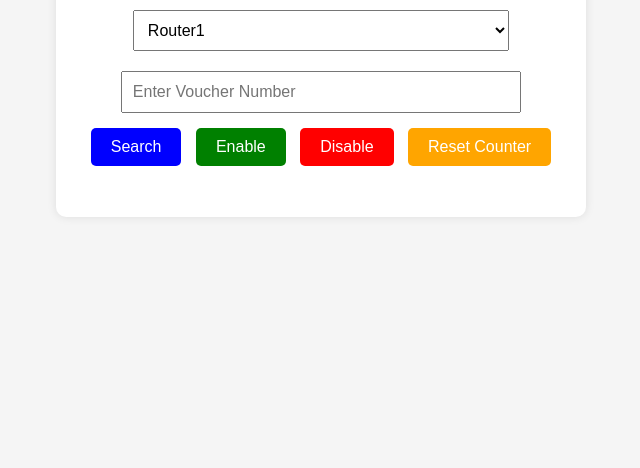
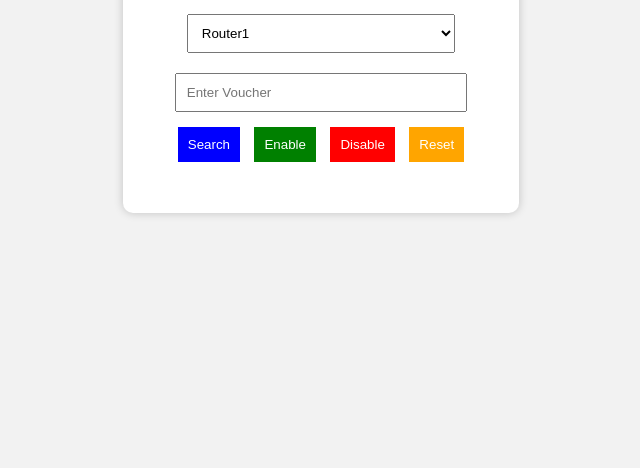
Before and after one commit to muhammadtanzeel792/Mikrotik-1122, a website: page index.html in a window 1280 px wide. Shown: the part 348-816 px from the top of the page, without its empty margins (319-959 px from the left). Drawn offline with Linux system fonts and the light colour scheme.

Commit message:
Update index.html

```diff
--- a/index.html
+++ b/index.html
@@ -1,93 +1,91 @@
 <!DOCTYPE html>
 <html>
 <head>
-    <title>Mikrotik Voucher Panel</title>
+    <title>Mikrotik Panel</title>
     <style>
         body {
-            font-family: Arial, sans-serif;
-            background-color: #f5f5f5;
+            font-family: Arial;
+            background: #f2f2f2;
             display: flex;
             justify-content: center;
             align-items: center;
             height: 100vh;
         }
-        .panel {
-            background-color: white;
+
+        .box {
+            background: white;
             padding: 30px;
             border-radius: 10px;
-            box-shadow: 0 0 10px rgba(0,0,0,0.1);
             text-align: center;
+            box-shadow: 0 0 10px rgba(0,0,0,0.2);
         }
+
         select, input {
             width: 80%;
             padding: 10px;
-            margin: 10px 0;
-            font-size: 16px;
+            margin: 10px;
         }
+
         button {
-            padding: 10px 20px;
+            padding: 10px;
             margin: 5px;
-            font-size: 16px;
+            border: none;
+            color: white;
             cursor: pointer;
-            border: none;
-            border-radius: 5px;
         }
-        button.enable { background-color: green; color: white; }
-        button.disable { background-color: red; color: white; }
-        button.reset { background-color: orange; color: white; }
-        button.search { background-color: blue; color: white; }
+
+        .search { background: blue; }
+        .enable { background: green; }
+        .disable { background: red; }
+        .reset { background: orange; }
     </style>
 </head>
 <body>
 
-<div class="panel">
-    <h2>Mikrotik Voucher Panel</h2>
+<div class="box">
 
-    <!-- Router dropdown -->
-    <select id="router" name="router">
+<h2>Mikrotik Panel</h2>
+
+<select id="router">
     <option value="Router1">Router1</option>
-        <option value="Router2">Router2</option>
-        <option value="Router3">Router3</option>
 </select>
 
-    <!-- Voucher search field -->
-    <input type="text" id="voucher" placeholder="Enter Voucher Number">
+<input type="text" id="voucher" placeholder="Enter Voucher">
 
-    <!-- Buttons -->
-    <div>
-        <button class="search" onclick="performAction('search')">Search</button>
-        <button class="enable" onclick="performAction('enable')">Enable</button>
-        <button class="disable" onclick="performAction('disable')">Disable</button>
-        <button class="reset" onclick="performAction('reset')">Reset Counter</button>
-    </div>
+<br>
 
-    <p id="response" style="margin-top:15px;"></p>
+<button class="search" onclick="send('search')">Search</button>
+<button class="enable" onclick="send('enable')">Enable</button>
+<button class="disable" onclick="send('disable')">Disable</button>
+<button class="reset" onclick="send('reset')">Reset</button>
+
+<p id="result"></p>
+
 </div>
 
 <script>
-    async function performAction(action) {
-        const router = document.getElementById('router').value;
-        const voucher = document.getElementById('voucher').value;
-        if(!voucher) {
-            alert("Please enter voucher number");
+function send(action){
+    let voucher = document.getElementById('voucher').value;
+    let router = document.getElementById('router').value;
+
+    if(!voucher){
+        alert("Enter voucher");
         return;
     }
 
-        const formData = new URLSearchParams();
-        formData.append('router', router);
-        formData.append('voucher', voucher);
-        formData.append('action', action);
+    let data = new URLSearchParams();
+    data.append("voucher", voucher);
+    data.append("router", router);
+    data.append("action", action);
 
-        try {
-            const res = await fetch('/action', {
+    fetch('/action', {
         method: 'POST',
-                body: formData
+        body: data
+    })
+    .then(res => res.text())
+    .then(res => {
+        document.getElementById('result').innerText = res;
     });
-            const text = await res.text();
-            document.getElementById('response').innerText = text;
-        } catch(err) {
-            document.getElementById('response').innerText = "Error: " + err;
-        }
 }
 </script>
 
```
Lines whose indentation alone changed are shown as unchanged.
